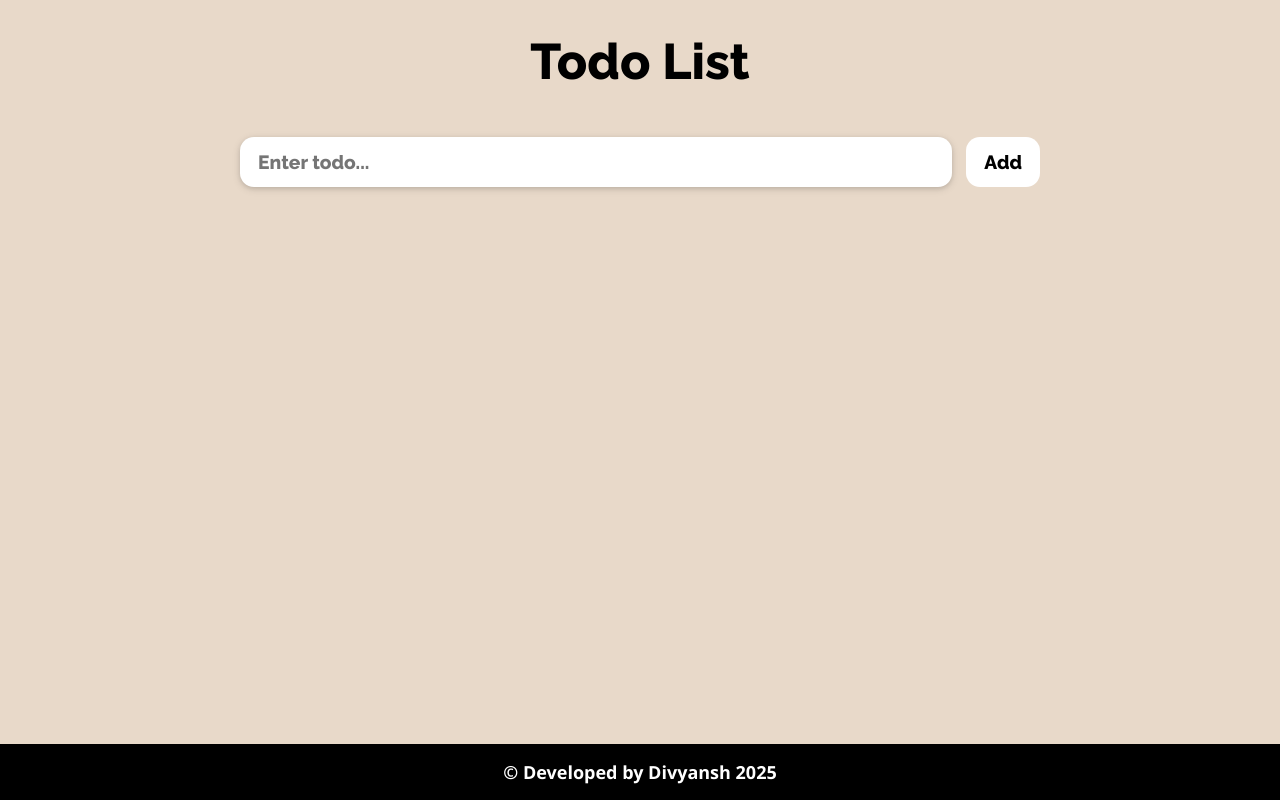
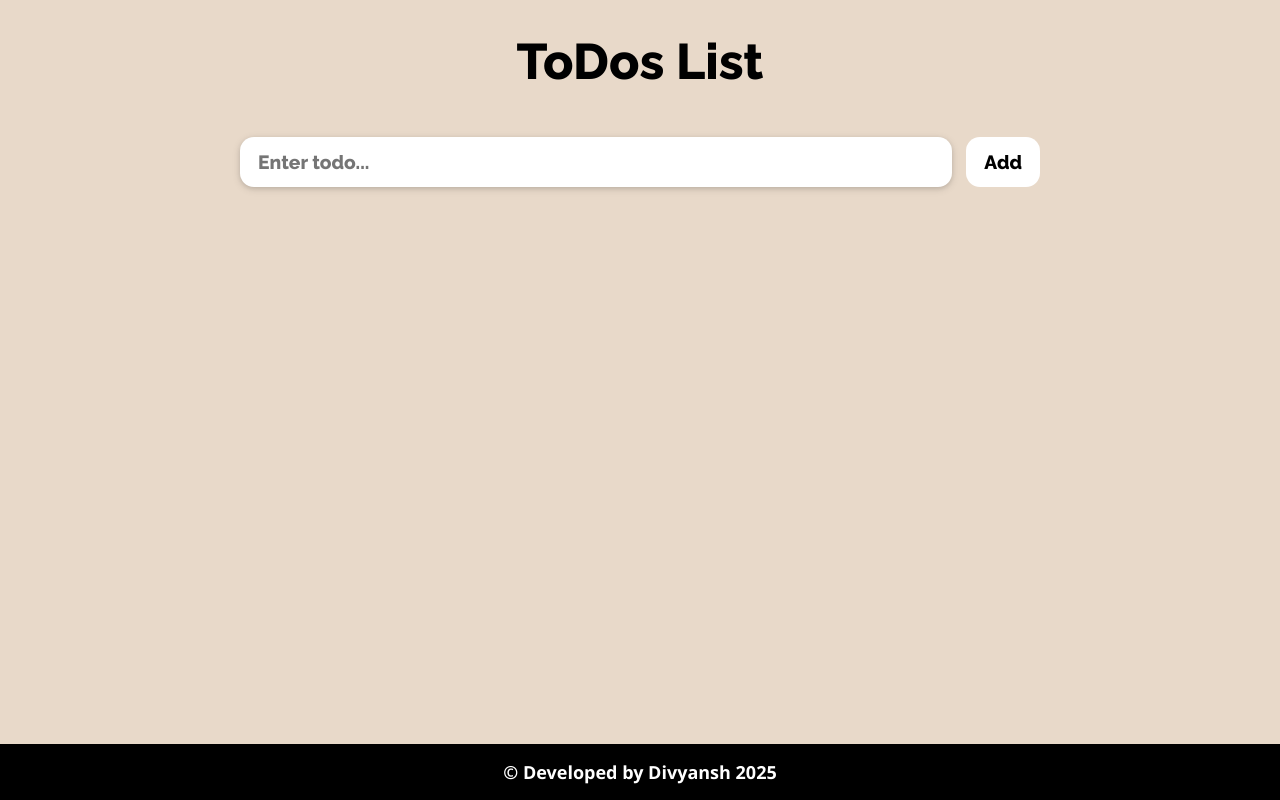
Before and after one commit to csdivyansh/ToDo, a React (Vite) app: page / in a window 1280 px wide. Built offline with nearby package versions, Linux system fonts and the light colour scheme.

Commit message:
Updates and fixes

```diff
--- a/src/components/Header.jsx
+++ b/src/components/Header.jsx
@@ -1,7 +1,7 @@
 export default function Header() {
   return (
     <div>
-      <h1>Todo List</h1>
+      <h1>ToDos List</h1>
     </div>
   );
 }
```
